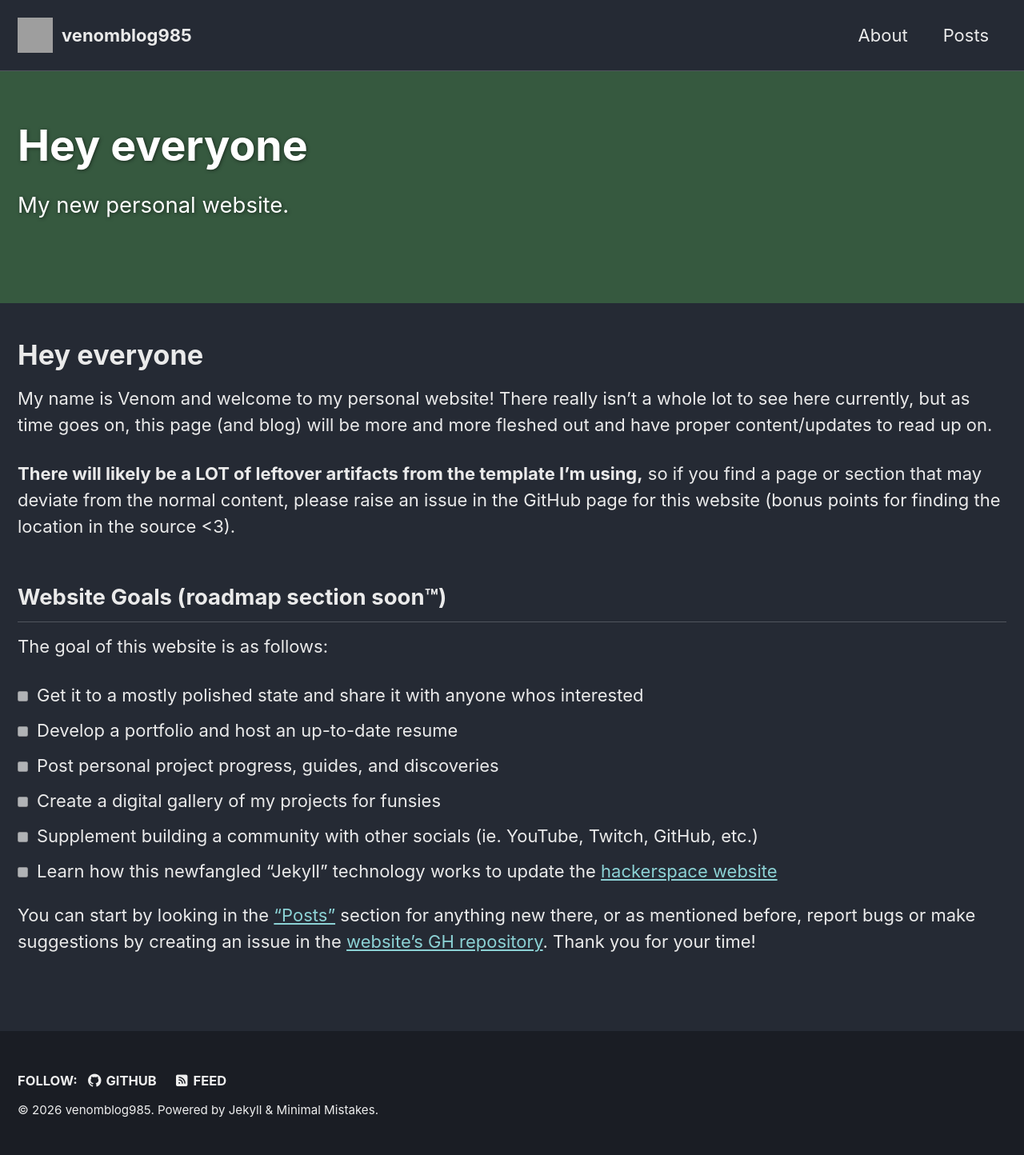
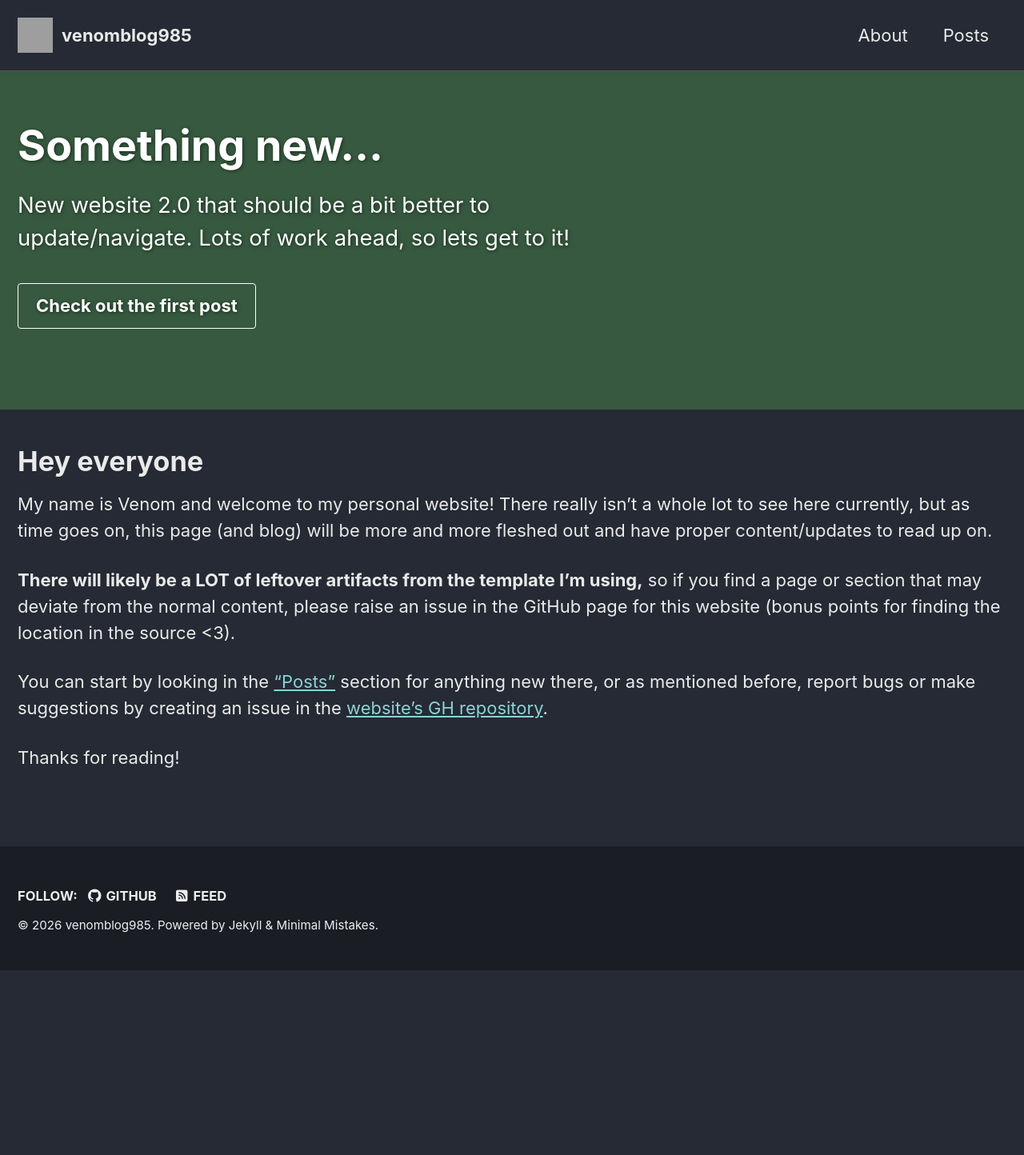
Before and after one commit to venomboss985/venomboss985.github.io, a Jekyll site: the page built from _pages/home.md, in a window 1280 px wide. Shown: the whole page at 80% size. Built offline with Jekyll 4.4.1, drawn with Linux system fonts in a browser that asks for light colours; cached includes are drawn as plain includes; our own code applies the rules of GitHub Pages for plain Markdown files; after the commit the page ends 1213 px from its top, so only the background shows below that; grey boxes are pictures that could not be loaded.

Commit message:
Updated home page and README

```diff
--- a/_pages/home.md
+++ b/_pages/home.md
@@ -2,10 +2,14 @@
 layout: splash
 permalink: /
 hidden: true
+title: Something new...
+excerpt: >
+  New website 2.0 that should be a bit better to update/navigate. Lots of work ahead, so lets get to it!
 header:
   overlay_color: "#36593f"
-excerpt: >
-  My new personal website.
+  actions:
+    - label: "Check out the first post"
+      url: "/general/initial-post"
 ---
 
 # Hey everyone
@@ -14,15 +18,6 @@ My name is Venom and welcome to my personal website! There really isn't a whole
 
 **There will likely be a LOT of leftover artifacts from the template I'm using,** so if you find a page or section that may deviate from the normal content, please raise an issue in the GitHub page for this website (bonus points for finding the location in the source <3).
 
-## Website Goals (roadmap section soon™)
+You can start by looking in the ["Posts"](/posts) section for anything new there, or as mentioned before, report bugs or make suggestions by creating an issue in the [website's GH repository](https://github.com/venomboss985/venomboss985.github.io).
 
-The goal of this website is as follows:
-
-- [ ] Get it to a mostly polished state and share it with anyone whos interested
-- [ ] Develop a portfolio and host an up-to-date resume
-- [ ] Post personal project progress, guides, and discoveries
-- [ ] Create a digital gallery of my projects for funsies
-- [ ] Supplement building a community with other socials (ie. YouTube, Twitch, GitHub, etc.)
-- [ ] Learn how this newfangled "Jekyll" technology works to update the [hackerspace website](https://hhacker.space)
-
-You can start by looking in the ["Posts"](/posts) section for anything new there, or as mentioned before, report bugs or make suggestions by creating an issue in the [website's GH repository](https://github.com/venomboss985/venomboss985.github.io). Thank you for your time!
+Thanks for reading!
```
Also changed, not shown: README.md (+11 -0 lines).
